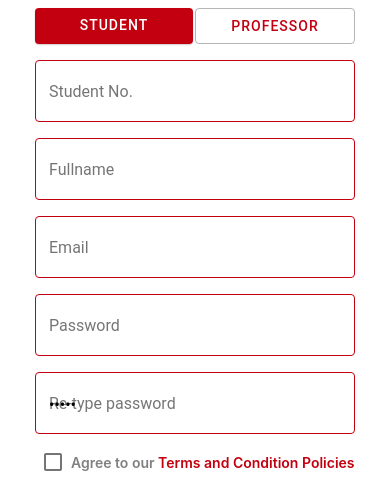
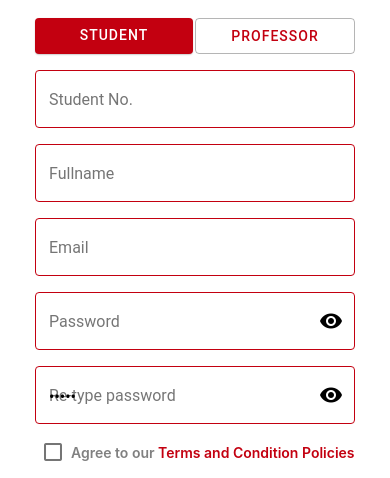
Before and after one commit to JayCabasag/android_react_native_user_app, a React Native app: screen /Signup in a window 390 px wide. Shown: the part 162-640 px from the top of the page. Built offline with nearby package versions, Linux system fonts and the light colour scheme.

Commit message:
Added changes

```diff
--- a/screens/SigninScreen.js
+++ b/screens/SigninScreen.js
@@ -24,6 +24,7 @@ export default function SigninScreen({navigation}) {
   const [email, setEmail] = React.useState('')
   const [password, setPassword] = React.useState('')
   const [userTypeSelected, setUserTypeSelected] = React.useState(STUDENT_USER_TYPE)
+  const [showPassword, setShowPassword] = React.useState(true)
 
   const goToRegister = () => {
     navigation.navigate('Signup')
@@ -209,12 +210,13 @@ export default function SigninScreen({navigation}) {
                   value={password}
                   onChangeText={text => setPassword(text)}
                   style={styles.inputField}
-                  secureTextEntry
+                  secureTextEntry={showPassword}
                   selectionColor={COLORS.RED}
                   outlineColor={COLORS.RED}
                   underlineColor={COLORS.RED}
                   placeholderTextColor={COLORS.RED}
                   activeOutlineColor={COLORS.RED}
+                  right={<TextInput.Icon icon="eye" onPress={() => setShowPassword(prevState => !prevState)}/>}
                 />
                  <View style={{display: 'flex', marginTop: 10, width: 320}}>
                   <TouchableOpacity
@@ -287,8 +289,10 @@ const styles = StyleSheet.create({
   inputField: {
    marginTop: 10,
    width: 320,
-   height: 60,
-   backgroundColor: COLORS.WHITE
+   lineHeight: 60,
+   backgroundColor: COLORS.WHITE,
+   display: 'flex',
+   justifyContent: 'center'
   },
   signInButton: {
     marginTop: 10,
--- a/screens/SignupScreen.js
+++ b/screens/SignupScreen.js
@@ -27,6 +27,8 @@ export default function SignupScreen({navigation}) {
   const [retypedPassword, setRetypedPassword] = React.useState(false)
   const [userTypeSelected, setUserTypeSelected] = React.useState(STUDENT_USER_TYPE)
   const [agreedToTermsAndConditionsPolicies, setAgreedToTermsAndConditionsPolicies] = React.useState(false)
+  const [showPassword, setShowPassword] = React.useState(true)
+  const [showRetypedPassword, setShowRetypedPassword] = React.useState(true)
 
   const goToRegister = () => {
     navigation.navigate('Signin')
@@ -296,12 +298,13 @@ export default function SignupScreen({navigation}) {
                   value={password}
                   onChangeText={text => setPassword(text)}
                   style={styles.inputField}
-                  secureTextEntry
+                  secureTextEntry={showPassword}
                   selectionColor={COLORS.RED}
                   outlineColor={COLORS.RED}
                   underlineColor={COLORS.RED}
                   placeholderTextColor={COLORS.RED}
                   activeOutlineColor={COLORS.RED}
+                  right={<TextInput.Icon icon="eye" onPress={() => setShowPassword(prevState => !prevState)}/>}
                 />
                  <TextInput
                   mode='outlined'
@@ -309,12 +312,13 @@ export default function SignupScreen({navigation}) {
                   value={retypedPassword}
                   onChangeText={text => setRetypedPassword(text)}
                   style={styles.inputField}
-                  secureTextEntry
+                  secureTextEntry={showRetypedPassword}
                   selectionColor={COLORS.RED}
                   outlineColor={COLORS.RED}
                   underlineColor={COLORS.RED}
                   placeholderTextColor={COLORS.RED}
                   activeOutlineColor={COLORS.RED}
+                  right={<TextInput.Icon icon="eye" onPress={() => setShowRetypedPassword(prevState => !prevState)}/>}
                 />
                  <View
                   style={{display: 'flex', flexDirection: 'row', width: 320, marginTop: 10, alignItems: 'center'}}
@@ -382,7 +386,7 @@ const styles = StyleSheet.create({
   inputField: {
    marginTop: 10,
    width: 320,
-   height: 60,
+   lineHeight: 60,
    backgroundColor: COLORS.WHITE
   },
   signInButton: {
--- a/tabs/HomeTab.js
+++ b/tabs/HomeTab.js
@@ -44,7 +44,7 @@ const HomeTab = ({navigation}) => {
   React.useEffect(() => {
     const getBooks = async (db) => {
       const booksCollectionRef = collection(db, 'books');
-      const top100NewCollection = query(booksCollectionRef, limit(TOTAL_BOOK_LOAD_LIMIT), orderBy('createdAt'));
+      const top100NewCollection = query(booksCollectionRef, limit(TOTAL_BOOK_LOAD_LIMIT), orderBy('createdAt', "desc"));
       const bookSnapshot = await getDocs(top100NewCollection);
       const cityList = bookSnapshot.docs.map(doc => {
        return { docId: doc.id,...doc.data()}
```
